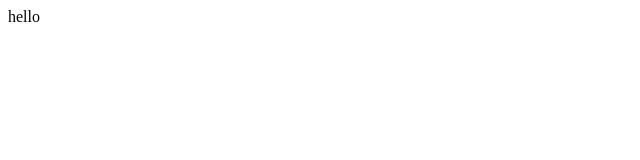
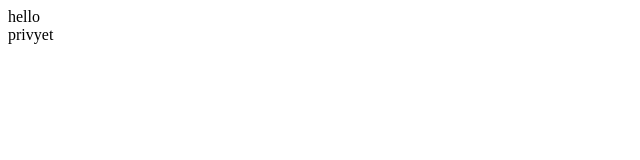
Before and after one commit to akshatpanda/Demo-repo3, a plain HTML site: page index.html in a window 1280 px wide. Shown: the full height of the page, 0-640 px from the left. Drawn offline with Linux system fonts and the light colour scheme.

Commit message:
commit change in branch2

```diff
--- a/index.html
+++ b/index.html
@@ -1 +1,2 @@
 <div>hello</div>
+<div>privyet</div>
```
